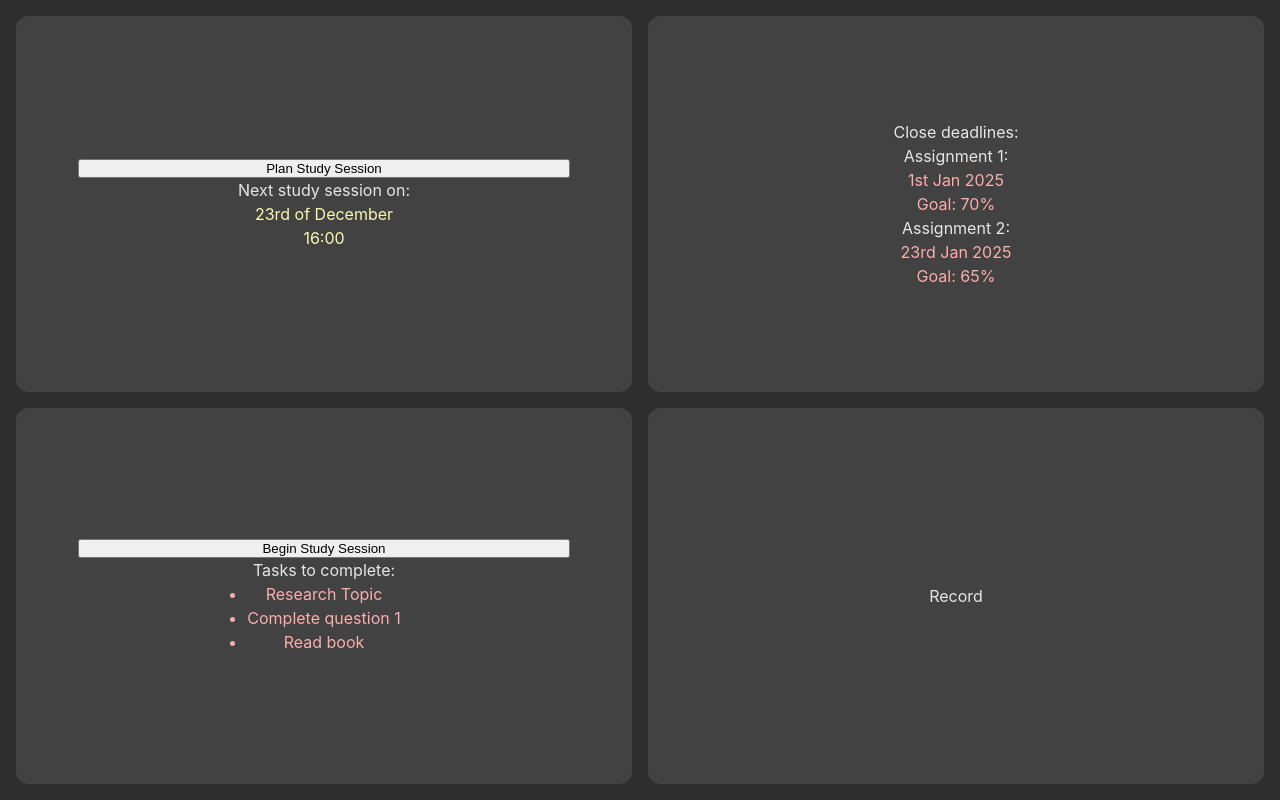
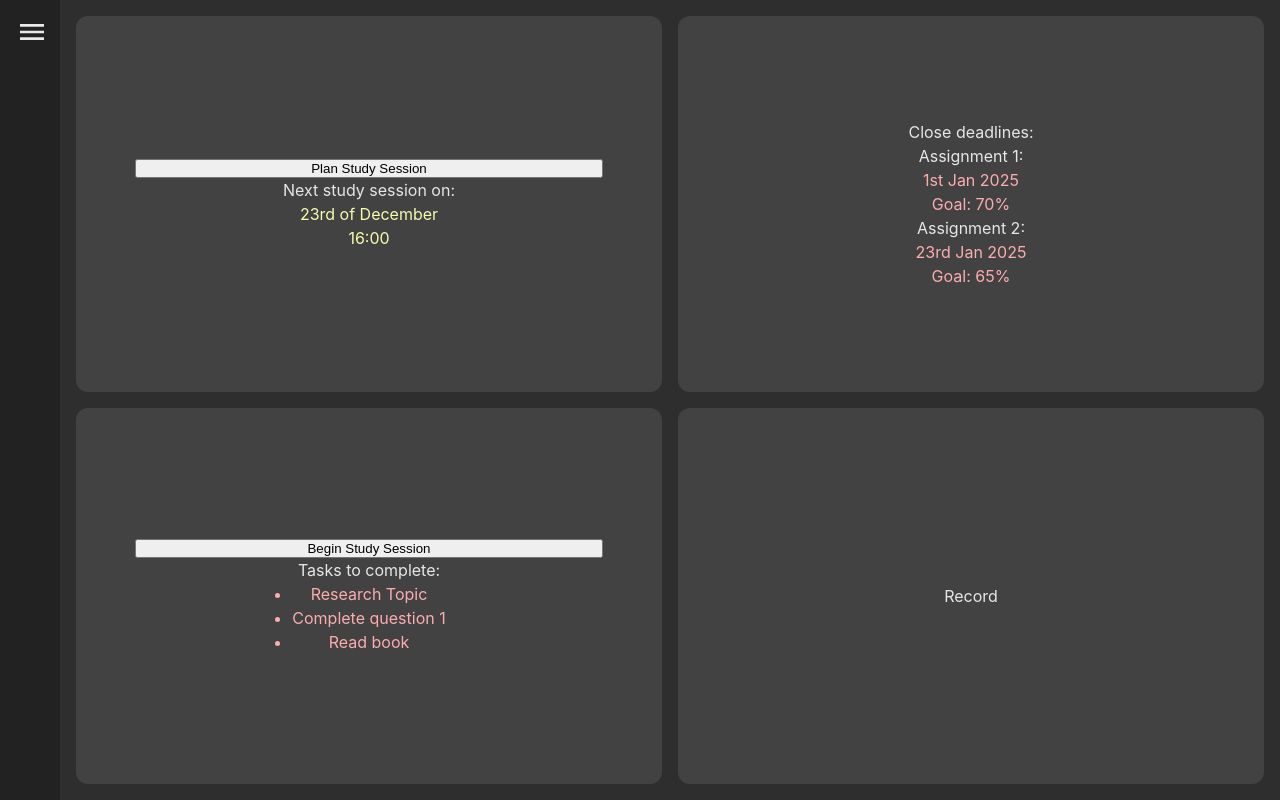
Before and after one commit to b-sass/FYP, a React (Vite) app: page /dashboard in a window 1280 px wide. Built offline with nearby package versions, Linux system fonts and the light colour scheme.

Commit message:
Dashboard sidebar.

```diff
--- a/src/components/dashboard/Dashboard.tsx
+++ b/src/components/dashboard/Dashboard.tsx
@@ -1,14 +1,18 @@
+import Navbar from "../ui/Navbar";
 import * as panels from "./Panels";
 
 import styles from "./styles/dashboard.module.css"
 
 let Dashboard = () => {
     return(
-        <div className={styles.dashboard}>
-            <panels.LeftPanel />
-            {/* <panels.MiddlePanel /> */}
-            <panels.RightPanel />
-        </div>
+        <>
+			<Navbar />
+            <div className={styles.dashboard}>
+                <panels.LeftPanel />
+                {/* <panels.MiddlePanel /> */}
+                <panels.RightPanel />
+            </div>
+        </>
     );
 }
 
--- a/src/components/dashboard/styles/dashboard.module.css
+++ b/src/components/dashboard/styles/dashboard.module.css
@@ -12,4 +12,5 @@
     padding: 1em;
     gap: 1em;
     height: 100vh;
+    margin-left: 60px;
 }
--- /dev/null
+++ b/src/components/ui/Navbar.tsx
@@ -0,0 +1,29 @@
+import { useState } from "react"
+import menuIcon from '../../assets/menu.svg';
+import styles from "./styles/navbar.module.css"
+
+let Navbar = () => {
+    const [expanded, setExpanded] = useState(false);
+
+    return (
+        <nav className={`${styles.navbar} ${expanded ? styles.expanded : ""}`}>
+            <img
+                src={menuIcon}
+                onClick={() => setExpanded((prev) => !prev)}
+                alt="Toggle menu"
+            >
+                {/* &#9776; Unicode for hamburger menu */}
+            </img>
+            <div className={styles.navContent}>
+                {/* Place your nav links or content here */}
+                <a href="/dashboard">Dashboard</a>
+                <a href="#">Calendar</a>
+                <a href="#">Assignments</a>
+                <a href="#">Account</a>
+                <a href="#">Log Out</a>
+            </div>
+        </nav>
+    );
+}
+
+export default Navbar;
--- /dev/null
+++ b/src/components/ui/styles/navbar.module.css
@@ -0,0 +1,44 @@
+.navbar {
+    position: fixed;
+    top: 0;
+    left: 0;
+    height: 100vh;
+    width: 60px;
+    background: #222;
+    transition: width 0.3s;
+    overflow-x: hidden;
+    z-index: 1000;
+    display: flex;
+    flex-direction: column;
+    align-items: flex-start;
+}
+
+.navbar.expanded {
+    width: 220px;
+}
+
+img {
+    margin: 16px 0 16px 16px;
+    cursor: pointer;
+    /* font-size: 2rem; */
+    color: #fff;
+    width: 2rem;
+    /* height: 2rem; */
+}
+
+.navContent {
+    width: 100%;
+    display: flex;
+    flex-direction: column;
+    opacity: 0;
+    transition: opacity 0.2s;
+    pointer-events: none;
+    gap: 1rem;
+    padding-top: 1rem;
+    padding-left: 16px;
+}
+
+.navbar.expanded .navContent {
+    opacity: 1;
+    pointer-events: auto;
+}
```
Also changed, not shown: src/assets/menu.svg (added).
